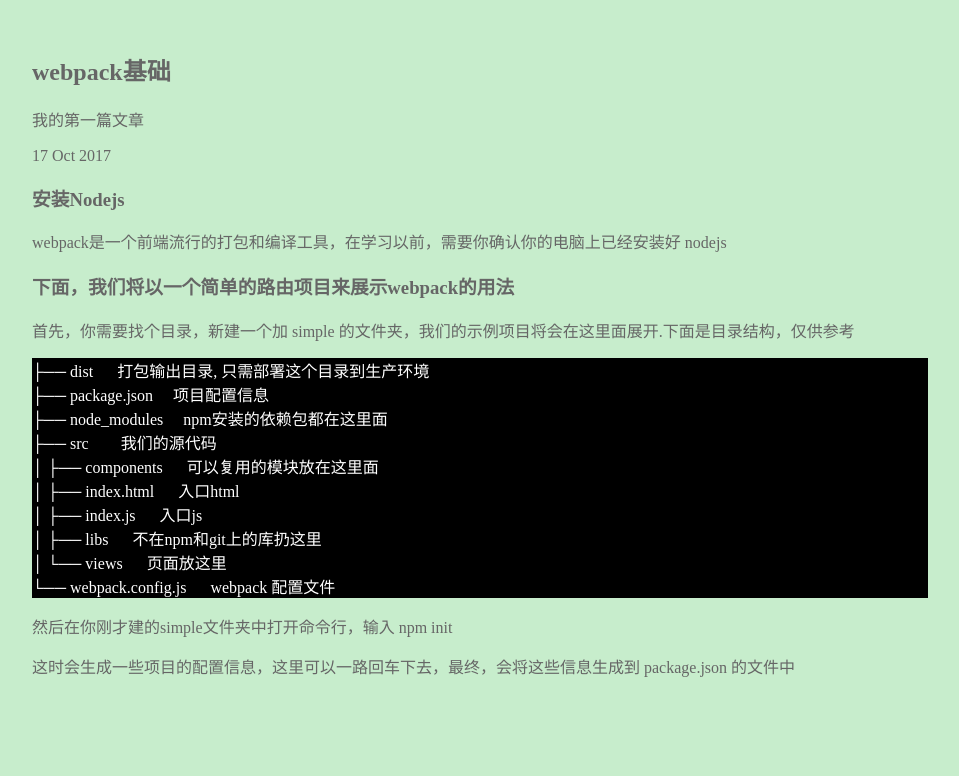
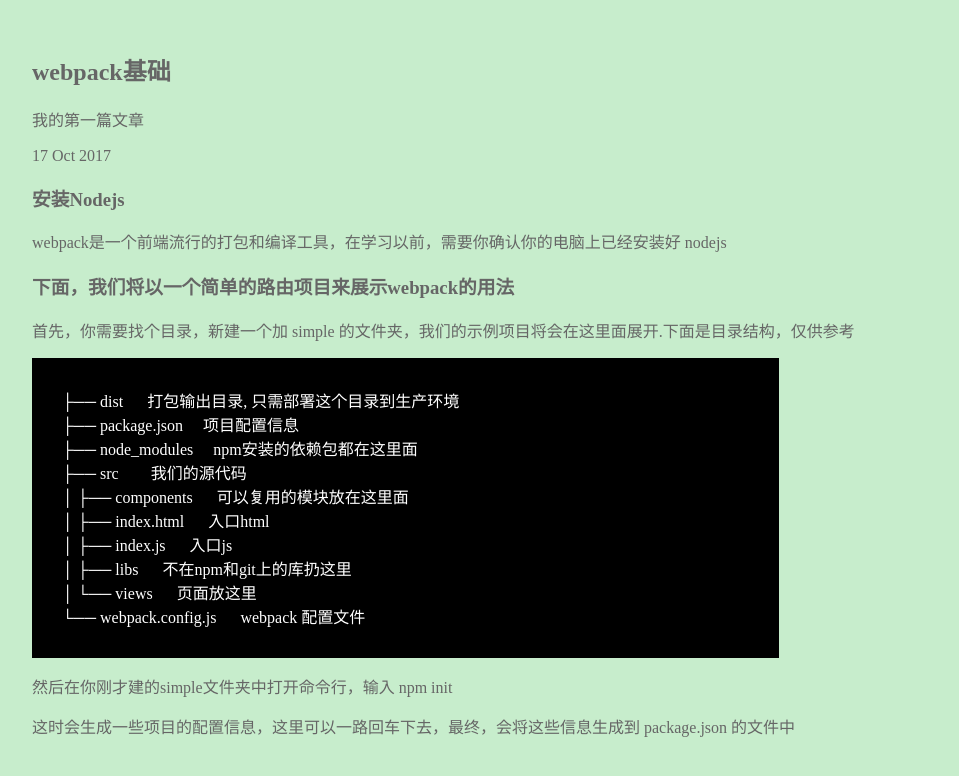
Before and after one commit to BobiY/BobiY.github.io, a Jekyll site: the page built from _posts/2017-10-17-webpack.html, in a window 1280 px wide. Shown: the top 776 px of the page, without its empty margins (168-1127 px from the left). Built offline with Jekyll 4.4.1, drawn with Linux system fonts in a browser that asks for light colours.

Commit message:
Update webpack.css

```diff
--- a/css/webpack.css
+++ b/css/webpack.css
@@ -3,4 +3,6 @@
     color: #fff;
     background: #000;
     margin: 10px 0;
+    padding: 30px 0 30px 30px;
+    width: 80%;
 }
```
